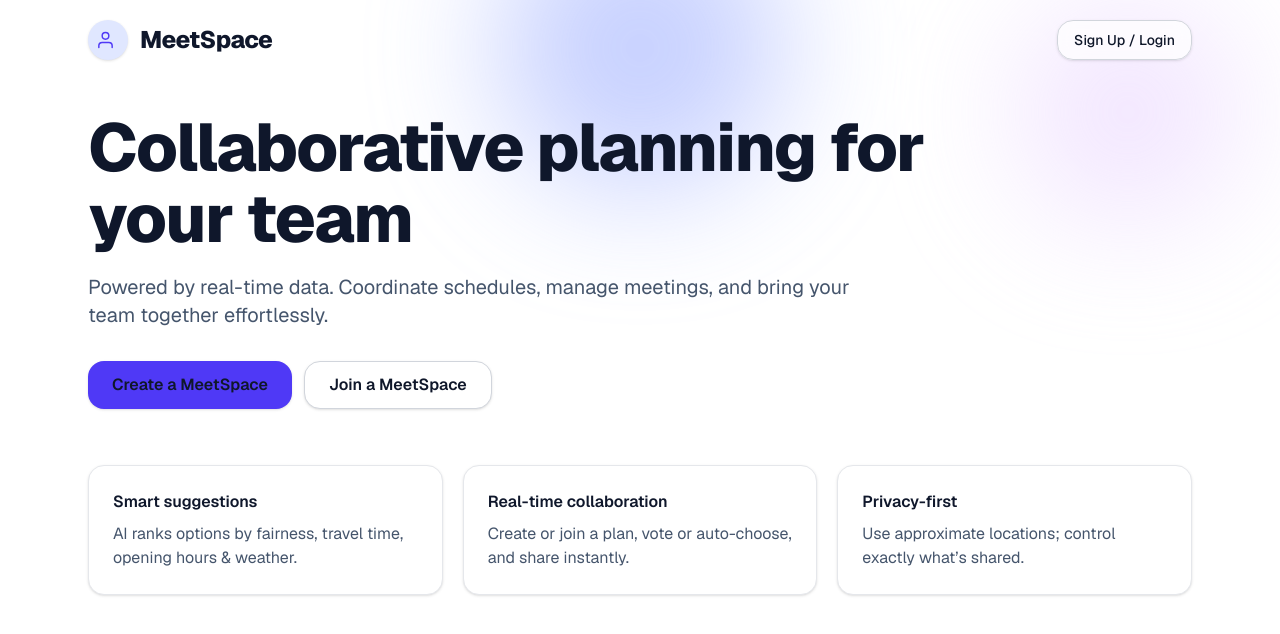
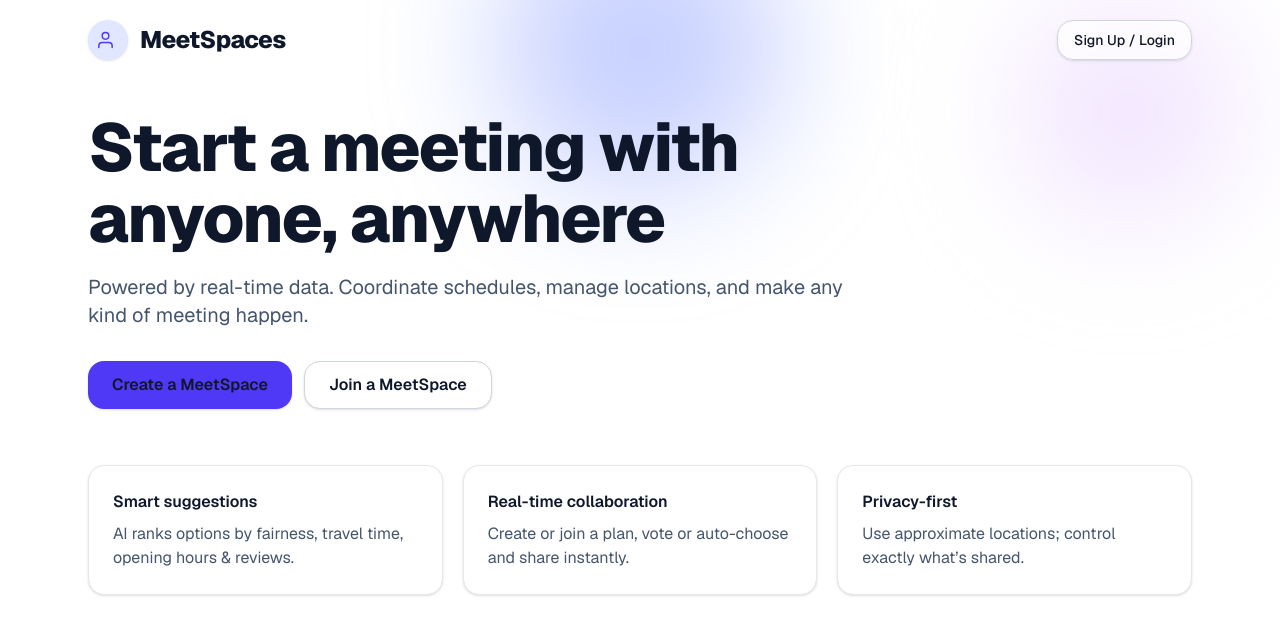
Before and after one commit to dpavide/durhack_2025, a Next.js app in the folder frontend/: page /home in a window 1280 px wide. Shown: the top 634 px of the page. Built offline with nearby package versions, Linux system fonts and the light colour scheme; no server answers.

Commit message:
MeetSpaces homepage

```diff
--- a/frontend/app/home/page.tsx
+++ b/frontend/app/home/page.tsx
@@ -148,7 +148,7 @@ export default function Home() {
               </svg>
             </span>
             <span className="text-2xl font-extrabold tracking-tight text-slate-900">
-              MeetSpace
+              MeetSpaces
             </span>
           </Link>
 
@@ -172,11 +172,11 @@ export default function Home() {
         <section className="mx-auto max-w-6xl px-6 pt-8 pb-14">
           <div className="max-w-4xl">
             <h1 className="text-[clamp(2.2rem,6vw,4.2rem)] font-extrabold leading-[1.05] tracking-tight text-slate-900">
-              Collaborative planning for your team
+              Start a meeting with anyone, anywhere
             </h1>
             <p className="mt-5 max-w-3xl text-xl text-slate-600">
-              Powered by real-time data. Coordinate schedules, manage meetings,
-              and bring your team together effortlessly.
+              Powered by real-time data. Coordinate schedules, manage locations,
+              and make any kind of meeting happen.
             </p>
 
             {/* CTAs */}
@@ -203,13 +203,13 @@ export default function Home() {
             <div className="rounded-2xl border border-gray-200 bg-white p-6 shadow-sm">
               <h3 className="font-semibold text-slate-900">Smart suggestions</h3>
               <p className="mt-2 text-slate-600">
-                AI ranks options by fairness, travel time, opening hours & weather.
+                AI ranks options by fairness, travel time, opening hours & reviews.
               </p>
             </div>
             <div className="rounded-2xl border border-gray-200 bg-white p-6 shadow-sm">
               <h3 className="font-semibold text-slate-900">Real-time collaboration</h3>
               <p className="mt-2 text-slate-600">
-                Create or join a plan, vote or auto-choose, and share instantly.
+                Create or join a plan, vote or auto-choose and share instantly.
               </p>
             </div>
             <div className="rounded-2xl border border-gray-200 bg-white p-6 shadow-sm">
```
